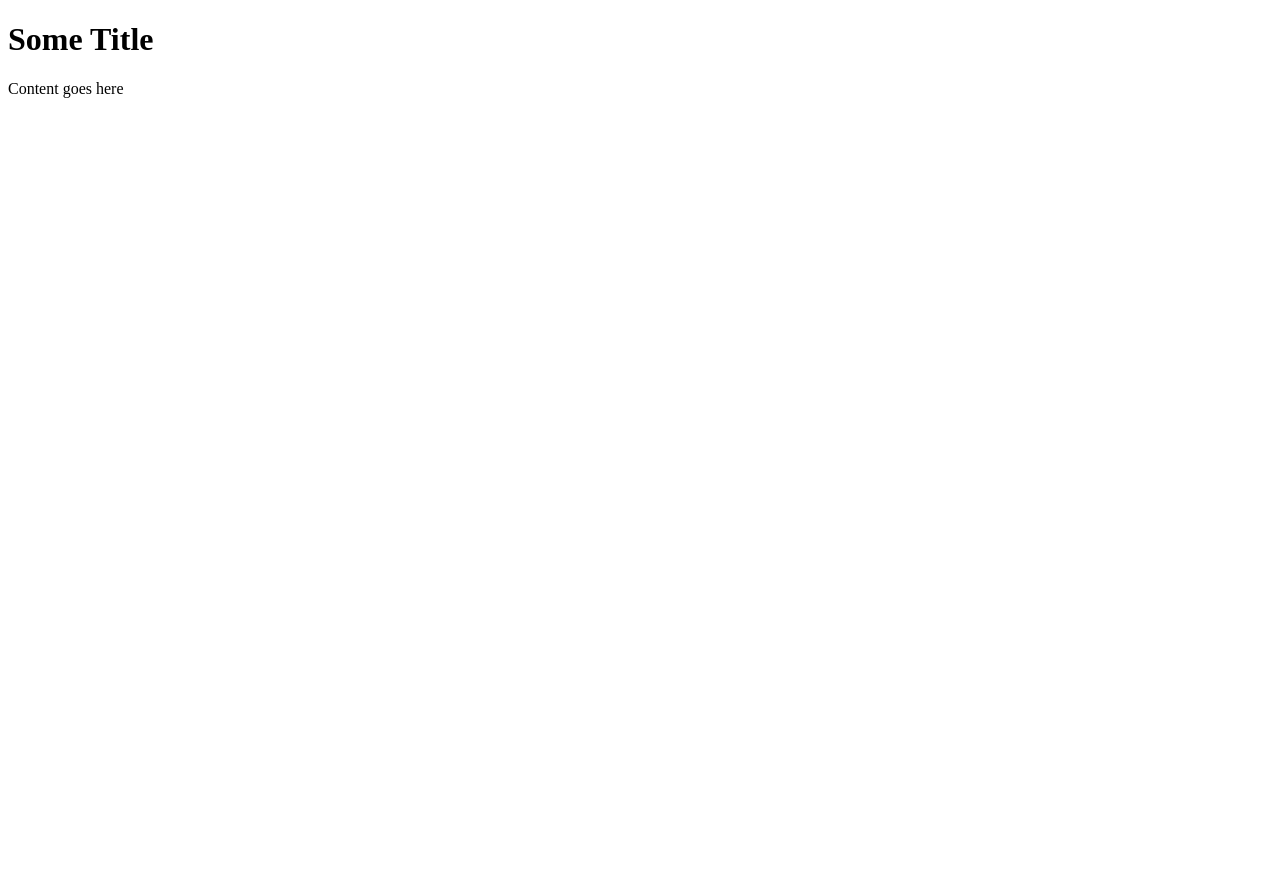
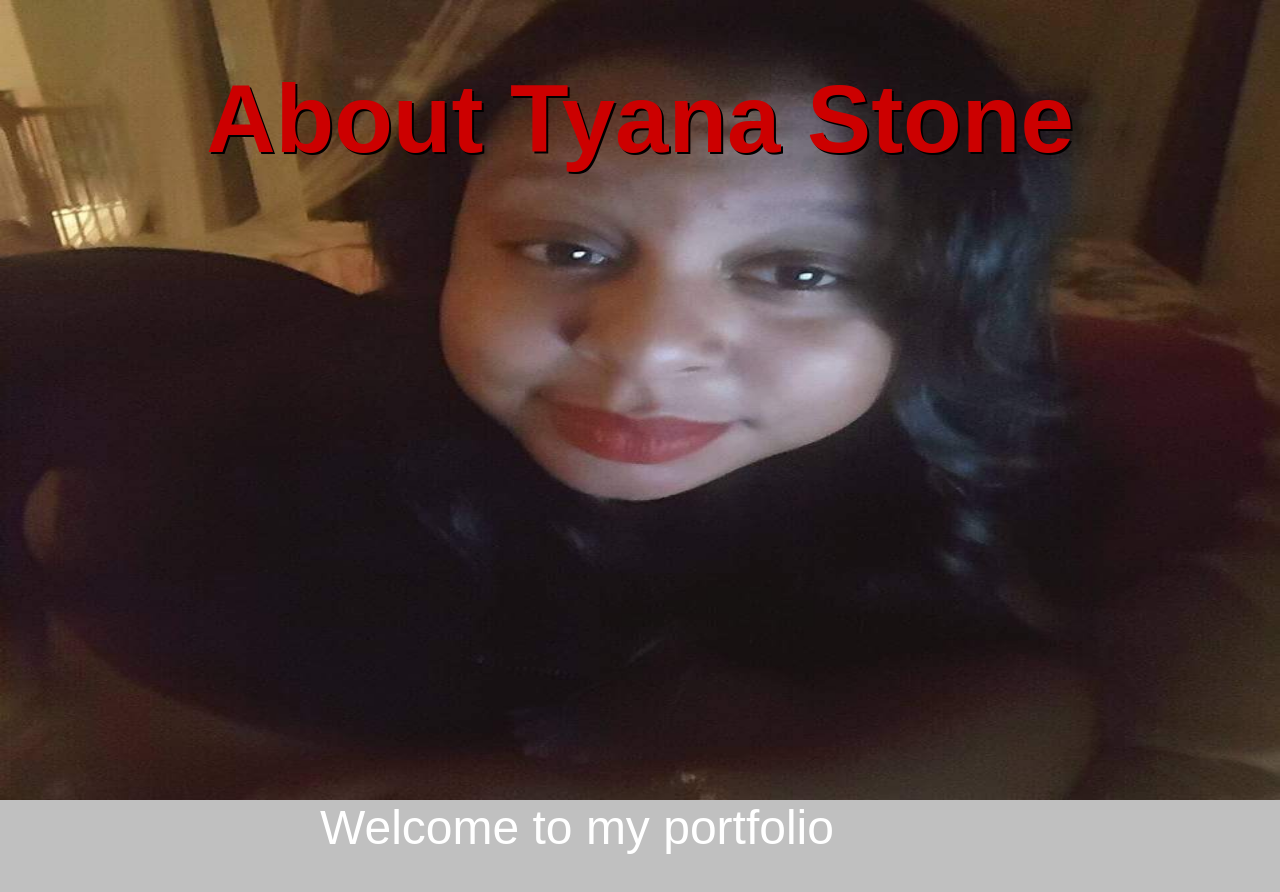
Before and after one commit to tyanastone/tyanastone.github.io, a plain HTML site: page index.html in a window 1280 px wide. Shown: the top 892 px of the page. Before the commit the page ends 800 px from the top, so only its background shows below. Drawn offline with Linux system fonts and the light colour scheme.

Commit message:
added zoom background effect to index.html

```diff
--- a/app.js
+++ b/app.js
@@ -0,0 +1,6 @@
+window.addEventListener("scroll", function(){
+    var speed = 5;
+    var size = 100+(window.scrollY/speed);
+    document.querySelector("header").
+    style.backgroundSize = size+"% "+size+"%";
+});
--- a/index.html
+++ b/index.html
@@ -10,11 +10,11 @@
 <body>
     <!-- created header section -->
     <header>
-        <h1>Some Title</h1>
+        <h1>About Tyana Stone</h1>
     </header>
     <!-- created main container so that the effect won't interfere with the main page content -->
     <main>
-        Content goes here
+        Welcome to my portfolio
     </main>
 
 
--- a/style.css
+++ b/style.css
@@ -0,0 +1,33 @@
+body{
+    display: block;
+    width: 100%;
+    height: 100%;
+    margin: 0;
+    padding: 0;
+    font-family: sans-serif;
+    background: silver;
+    color: #000;
+    padding-bottom: 300%;
+}
+header{
+    display: block;
+    position: relative;
+    width: 100vw;
+    height: 100vh;
+    text-align: center;
+    overflow: hidden;
+    background-image: url('mypic.jpg');
+   background-position: center;
+    background-size: 100% 100%;
+}
+h1{
+    font-size: 6em;
+    color: #c00;
+    text-shadow: 2px 2px #000;
+}
+main{
+    width: 50%;
+    font-size: 3em;
+    color: #fff;
+    margin: 0 auto 0 auto;
+}
```
Also changed, not shown: mypic.jpg (added), 1 other file.
